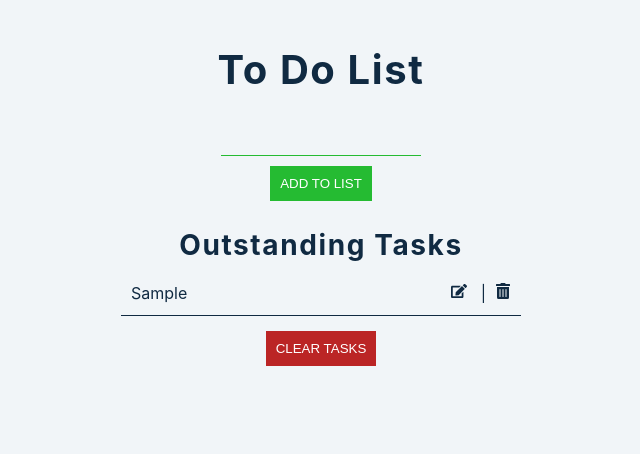
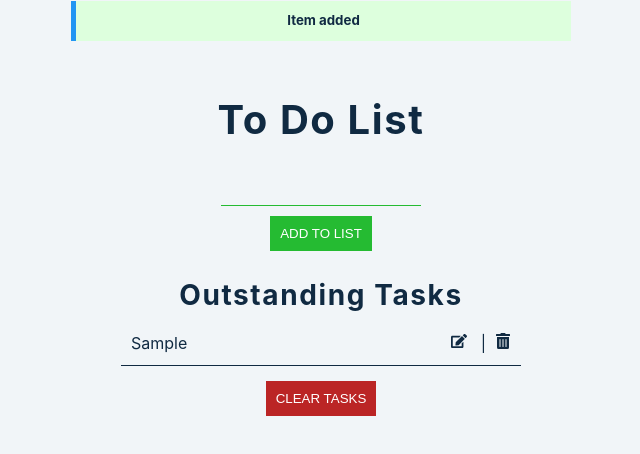
Before and after one commit to bvdizon/react-projects-multiple, a React (Create React App) app: page / in a window 1280 px wide. Both pictures are taken after typing "Sample" into the empty fields and a click on the button "ADD TO LIST". Shown: the top 454 px of the page, without its empty margins (319-959 px from the left). Built offline with nearby package versions, Linux system fonts and the light colour scheme.

Commit message:
added alert

```diff
--- a/src/App.css
+++ b/src/App.css
@@ -138,7 +138,7 @@ p {
 
 #todoApp {
   text-align: center;
-  padding-top: 50px;
+  padding-top: 100px;
 }
 
 form {
--- a/src/App.js
+++ b/src/App.js
@@ -1,7 +1,8 @@
-import React, { useReducer, useState } from 'react';
+import React, { useEffect, useReducer, useState } from 'react';
 import reducer, { initialState } from './reducer';
 import { FaEdit, FaTrashAlt } from 'react-icons/fa';
 import './App.css';
+import Alert from './components/Alert';
 /*
   These are temporary data to pass to state.todoItems
   const data = [
@@ -40,9 +41,21 @@ const App = () => {
     setIsEdit(true);
   };
 
+  const closeAlert = () => {
+    dispatch({ type: 'CLOSE_ALERT' });
+  };
+
   return (
     <section className='section' id='todoApp'>
       <h2>To Do List</h2>
+
+      {state.alert.show && (
+        <Alert
+          message={state.alert.message}
+          closeAlert={closeAlert}
+          type={state.alert.type}
+        />
+      )}
 
       <form
         onSubmit={(e) => {
--- /dev/null
+++ b/src/components/Alert.css
@@ -0,0 +1,27 @@
+.alert {
+  /*  */
+  padding: 10px;
+  position: fixed;
+  width: 500px;
+  top: 1px;
+  left: 50%;
+  transform: translateX(-50%);
+}
+
+p {
+  margin: 0;
+}
+
+.alert-success {
+  background-color: #ddffdd;
+  border-left: 5px solid #2196f3;
+}
+
+.alert-info {
+  background-color: #ddffff;
+  border-left: 5px solid #2196f3;
+}
+.alert-warning {
+  background-color: #ffffcc;
+  border-left: 5px solid #ff5722;
+}
--- /dev/null
+++ b/src/components/Alert.js
@@ -0,0 +1,22 @@
+import React, { useEffect } from 'react';
+import './Alert.css';
+
+const Alert = ({ message, closeAlert, type }) => {
+  useEffect(() => {
+    setTimeout(() => {
+      // this is a function passed as prop from App.js
+      // this function calls dispatch function, with
+      // action.type of "CLOSE_ALERT", then pass to
+      // reducer.js to close the alert in 3 seconds
+      closeAlert();
+    }, 3000);
+  });
+
+  return (
+    <div className={`alert alert-${type}`}>
+      <h5>{message}</h5>
+    </div>
+  );
+};
+
+export default Alert;
--- a/src/reducer.js
+++ b/src/reducer.js
@@ -1,7 +1,7 @@
 // initial state, declared as object
 export const initialState = {
   todoItems: [],
-  showAlert: false,
+  alert: { show: false, message: '', type: '' },
 };
 
 // reducer function taking in state and action parameters
@@ -11,21 +11,26 @@ const reducer = (state, action) => {
       // evaluates if the payload is for ADD or EDIT
       // '.toEdit' is in the payload with boolean value
       if (action.payload.toEdit) {
+        const updatedListOfItems = state.todoItems.map((item) => {
+          if (item.id === action.payload.id) {
+            return { ...item, title: action.payload.title };
+          }
+          return item;
+        });
+
         return {
           ...state,
-          todoItems: state.todoItems.map((item) => {
-            if (item.id === action.payload.id) {
-              return { ...item, title: action.payload.title };
-            }
-            return item;
-          }),
+          todoItems: updatedListOfItems,
+          alert: { show: true, message: 'Edit saved!', type: 'info' },
         };
       }
+
       // if '.toEdit' in payload is false, new item is created
       const newItems = [...state.todoItems, action.payload];
       return {
         ...state,
         todoItems: newItems,
+        alert: { show: true, message: 'Item added', type: 'success' },
       };
 
     case 'DELETE':
@@ -35,6 +40,7 @@ const reducer = (state, action) => {
       return {
         ...state,
         todoItems: filteredItems,
+        alert: { show: true, message: 'Item deleted!', type: 'warning' },
       };
 
     case 'CLEAR_ALL':
@@ -42,6 +48,13 @@ const reducer = (state, action) => {
         ...state,
         todoItems: [],
       };
+
+    case 'CLOSE_ALERT':
+      return {
+        ...state,
+        alert: { show: false, message: '', type: '' },
+      };
+
     default:
       return state;
   }
```
